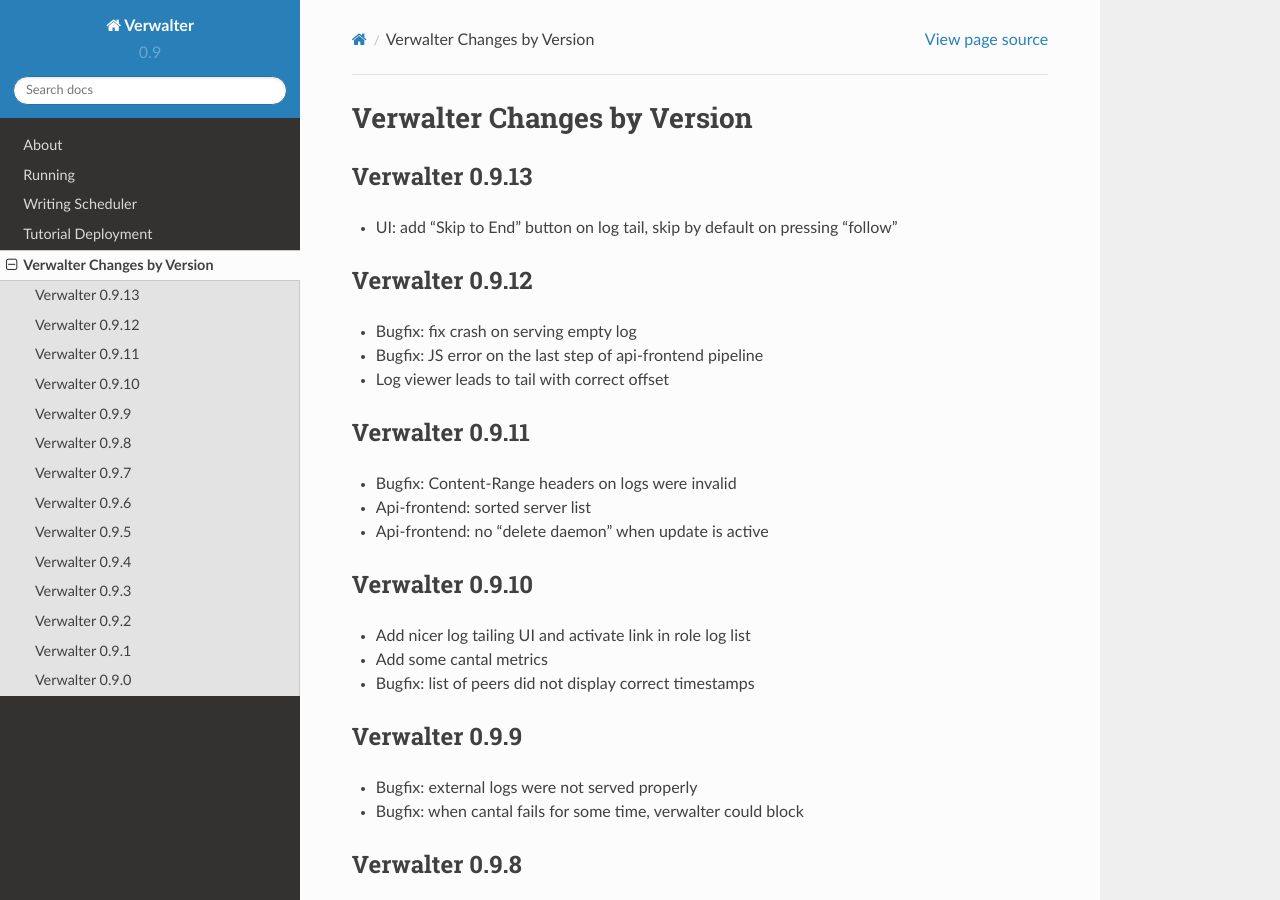
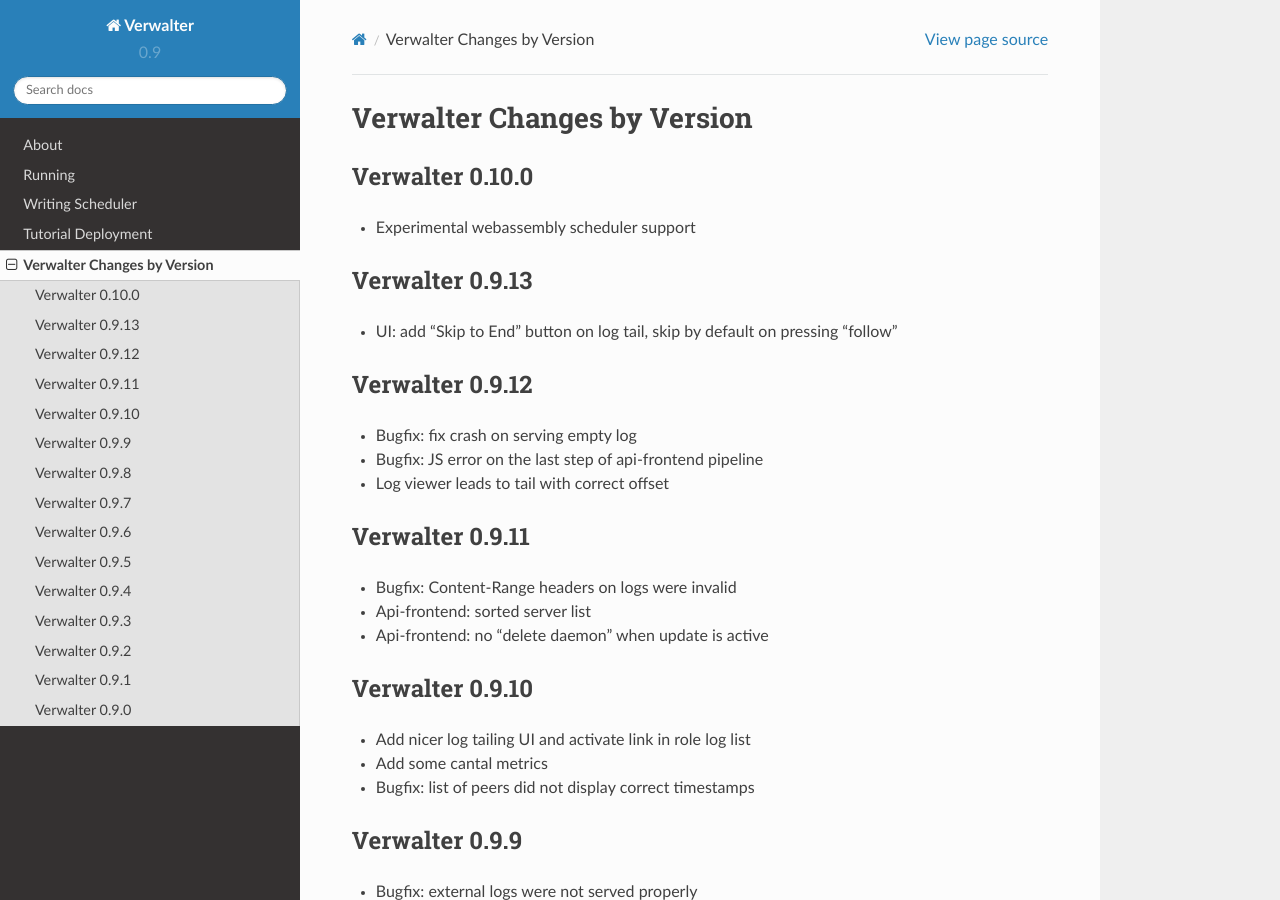
Before and after one commit to tailhook/verwalter, a Sphinx documentation site: the page built from doc/changelog.rst, in a window 1280 px wide and 900 px high. Built offline with Sphinx 7.4.7 and the Read the Docs theme 2.0.0, drawn with Linux system fonts in a browser that asks for light colours.

Commit message:
Add changelog

```diff
--- a/doc/changelog.rst
+++ b/doc/changelog.rst
@@ -1,5 +1,13 @@
 Verwalter Changes by Version
 ============================
+
+
+.. _changelog-0.10.0:
+
+Verwalter 0.10.0
+----------------
+
+* Experimental webassembly scheduler support
 
 
 .. _changelog-0.9.13:
```
